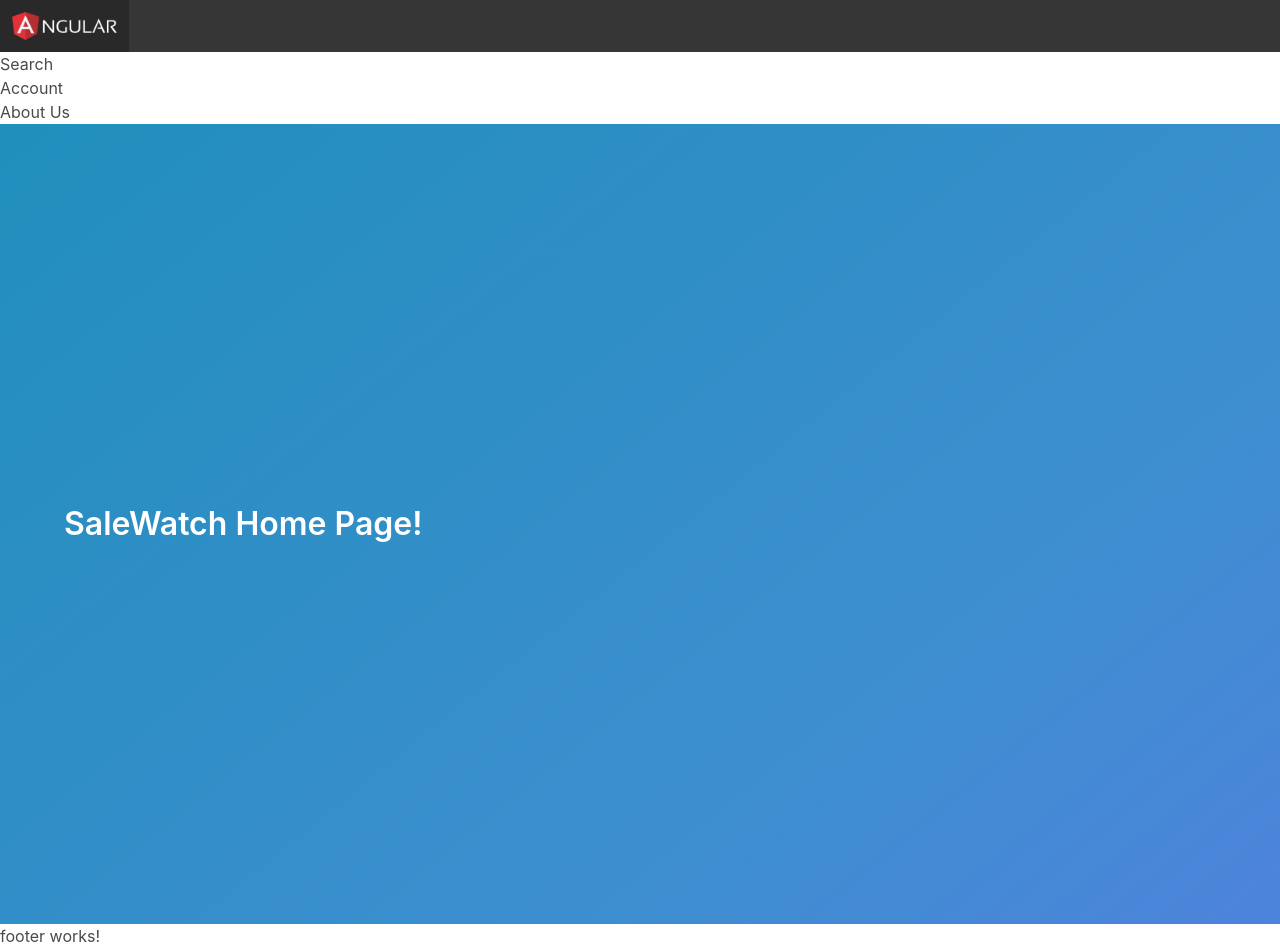
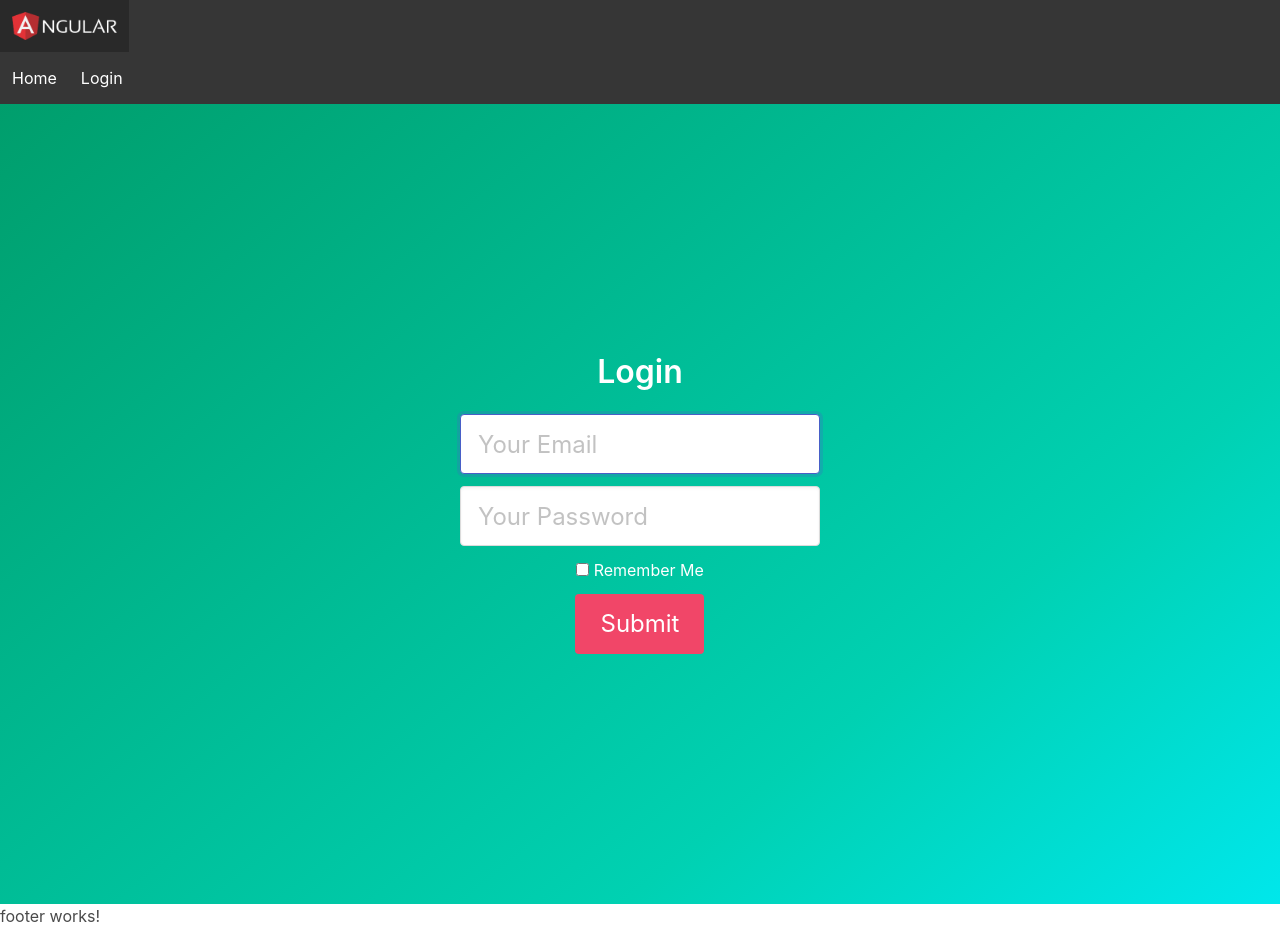
Before and after one commit to akirobot/491-Project-SaleWatch, an Angular app in the folder SaleWatch/: page /login in a window 1280 px wide. Before the commit this address led to /. Built offline with nearby package versions, Linux system fonts and the light colour scheme.

Commit message:
Created the Login Tab
Created UI for Login Tab and Login Page

```diff
--- a/SaleWatch/src/app/app-routing.module.ts
+++ b/SaleWatch/src/app/app-routing.module.ts
@@ -1,7 +1,19 @@
 import { NgModule } from '@angular/core';
 import { Routes, RouterModule } from '@angular/router';
+import { HomePageComponent } from './components/home-page/home-page.component';
+import { LoginComponent } from './components/account/components/login/login.component';
 
-const routes: Routes = [];
+const routes: Routes = [
+  {
+    path: '',
+    pathMatch: 'full',
+    component: HomePageComponent
+  },
+  {
+    path: 'login',
+    component: LoginComponent
+  }
+];
 
 @NgModule({
   imports: [RouterModule.forRoot(routes)],
--- a/SaleWatch/src/app/app.component.html
+++ b/SaleWatch/src/app/app.component.html
@@ -3,7 +3,6 @@
   <meta name="viewport" content="width=device-width, initial-scale=1">
   <app-header></app-header>
   <app-navigation-bar></app-navigation-bar>
-  <app-home-page></app-home-page>
   <router-outlet></router-outlet>
   <app-footer></app-footer>
 </html>
--- /dev/null
+++ b/SaleWatch/src/app/components/account/components/login/login.component.html
@@ -0,0 +1,28 @@
+<section class="hero is-primary is-bold is-fullheight">
+  <div class="hero-body">
+    <div class="container has-text-centered">
+      <div class="column is-4 is-offset-4">
+        <h3 class="title has-text-white">Login</h3>
+        <form>
+          <div class="field">
+            <div class="control">
+              <input type="email" name="email" class="input is-large" placeholder="Your Email" autofocus="">
+            </div>
+          </div>
+          <div class="field">
+            <div class="control">
+              <input type="password" name="password" class="input is-large" placeholder="Your Password">
+            </div>
+          </div>
+          <div class="field">
+            <label class="checkbox">
+              <input type="checkbox">
+              Remember Me
+            </label>
+          </div>
+          <button type="submit" class="button is-danger is-large">Submit</button>
+        </form>
+      </div>
+    </div>
+  </div>
+</section>
--- /dev/null
+++ b/SaleWatch/src/app/components/account/components/login/login.component.ts
@@ -0,0 +1,15 @@
+import { Component, OnInit } from '@angular/core';
+
+@Component({
+  selector: 'app-login',
+  templateUrl: './login.component.html',
+  styleUrls: ['./login.component.css']
+})
+export class LoginComponent implements OnInit {
+
+  constructor() { }
+
+  ngOnInit() {
+  }
+
+}
--- a/SaleWatch/src/app/components/home-page/home-page.component.css
+++ b/SaleWatch/src/app/components/home-page/home-page.component.css
@@ -0,0 +1,3 @@
+.hero-body {
+    background-color: #1B2838;
+}
--- a/SaleWatch/src/app/components/navigation-bar/navigation-bar.component.html
+++ b/SaleWatch/src/app/components/navigation-bar/navigation-bar.component.html
@@ -1,7 +1,8 @@
-<nav class="nav_bar">
-  <ul>
-    <li>Search</li>
-    <li>Account</li>
-    <li>About Us</li>
-  </ul>
+<nav class="navbar is-dark">
+  <div class="navbar-menu">
+    <div class="navbar-start">
+      <a class="navbar-item" routerLink="">Home</a>
+      <a class="navbar-item" routerLink="login">Login</a>
+    </div>
+  </div>
 </nav>
```
Also changed, not shown: SaleWatch/src/app/app.module.ts (+6 -2 lines), SaleWatch/src/app/components/account/components/login/login.component.css (added), 1 other file (tests, documents, lock files or other folders).
